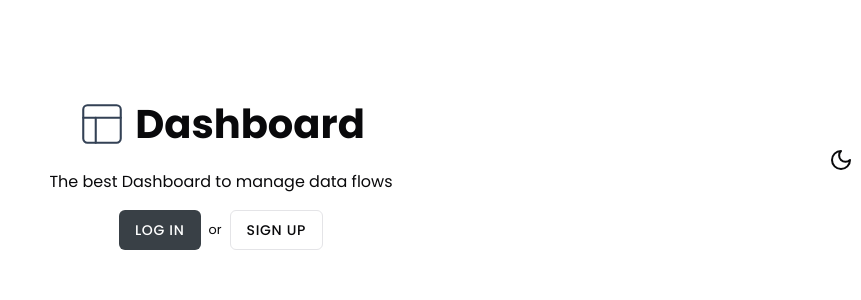
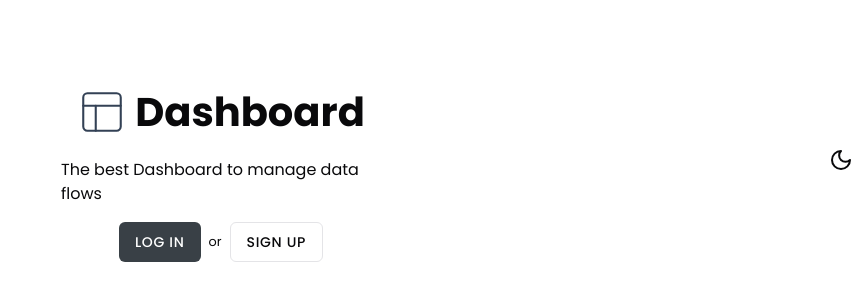
Before and after one commit to bmenc/demo, a Next.js app: page / in a window 1280 px wide. Shown: the part 228-528 px from the top of the page, without its empty margins (419-1280 px from the left). Built offline with nearby package versions, Linux system fonts and the light colour scheme.

Commit message:
fix: update layout styling

```diff
--- a/app/(logged-out)/layout.tsx
+++ b/app/(logged-out)/layout.tsx
@@ -6,7 +6,7 @@ type LoggedOutLayoutProps = Readonly<{
 export default function LoggedOutLayout({ children }: LoggedOutLayoutProps) {
   return (
     <>
-      <div className="flex flex-col gap-4 min-h-screen items-center justify-center p-24">
+      <div className="flex flex-col gap-4 min-h-screen items-center justify-center p-6 md:p-24 w-full max-w-md md:max-w-lg mx-auto">
         {children}
       </div>
       <LightDarkToggle className="fixed top-[calc(50%-12px)] right-2 -mt-3" />
--- a/app/(logged-out)/sign-up/page.tsx
+++ b/app/(logged-out)/sign-up/page.tsx
@@ -37,6 +37,9 @@ const formSchema = zod
     accountType: zod.enum(["personal", "company"]),
     companyName: zod.string().optional(),
     numberOfEmployees: zod.coerce.number().optional(),
+    dateOfBirth: zod.date().refine(() => {
+      return true;
+    }),
   })
   .superRefine((data, context) => {
     if (data.accountType === "company" && !data.companyName) {
```
